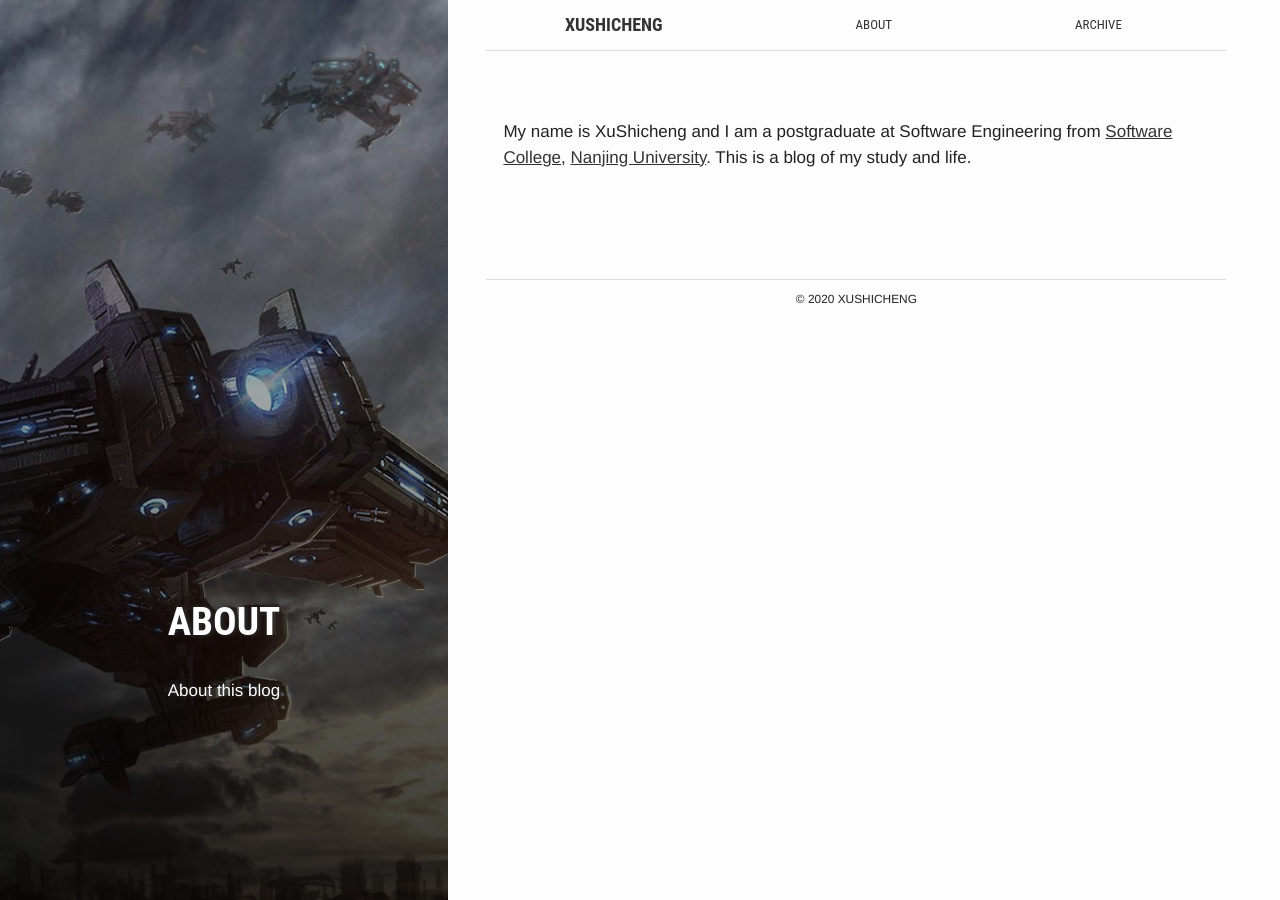
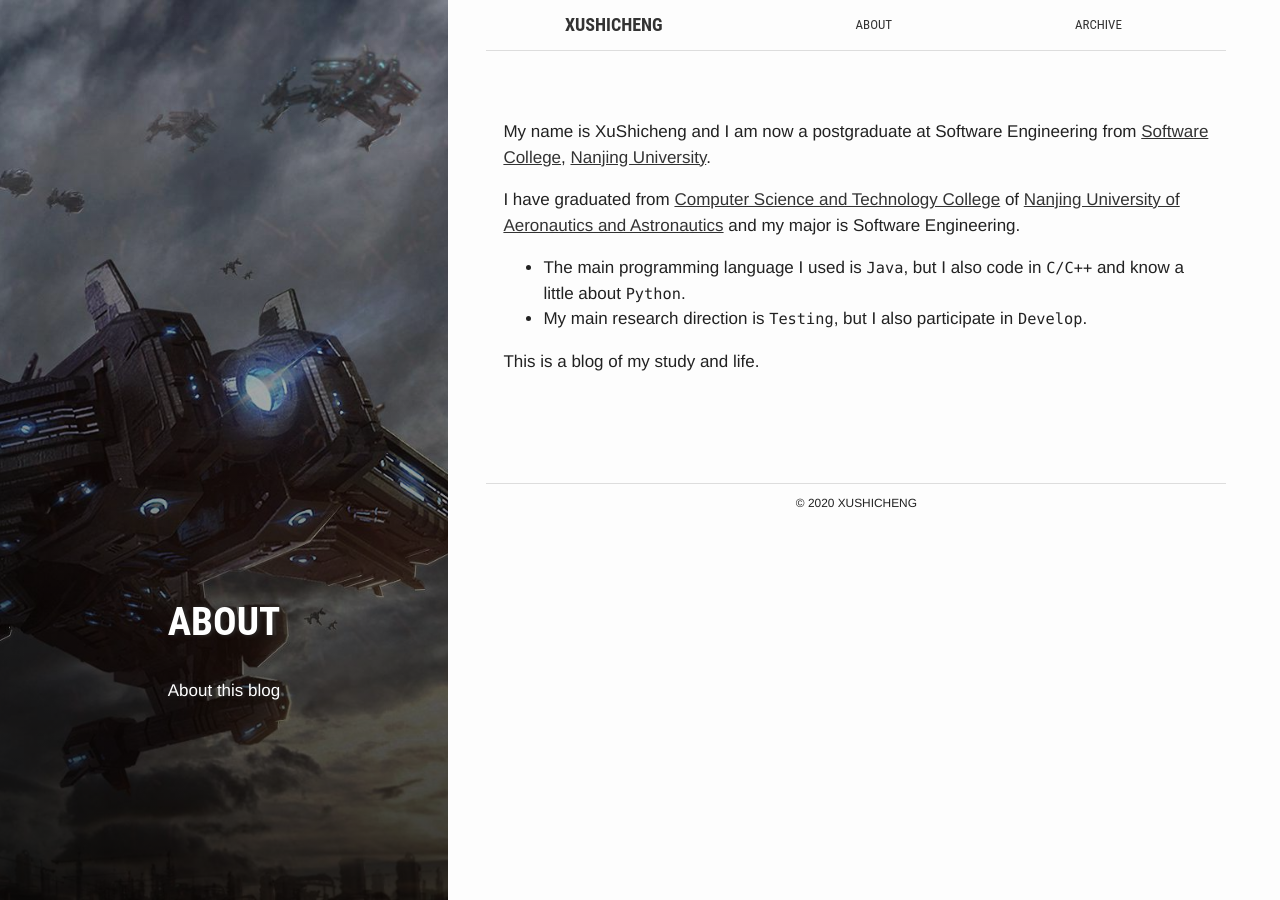
Before and after one commit to PetePro/PetePro.github.io, a Jekyll site: the page built from about.md, in a window 1280 px wide. Built offline with Jekyll 4.4.1, drawn with Linux system fonts in a browser that asks for light colours; some web fonts are replaced.

Commit message:
Update about.md

```diff
--- a/about.md
+++ b/about.md
@@ -8,4 +8,11 @@ summary: "About this blog"
 active: about
 ---
 
-My name is XuShicheng and I am a postgraduate at Software Engineering from <a href="http://software.nju.edu.cn/">Software College</a>, <a href="https://www.nju.edu.cn/">Nanjing University</a>. This is a blog of my study and life.
+My name is XuShicheng and I am now a postgraduate at Software Engineering from <a href="http://software.nju.edu.cn/">Software College</a>, <a href="https://www.nju.edu.cn/">Nanjing University</a>.
+
+I have graduated from <a href="http://cs.nuaa.edu.cn/">Computer Science and Technology College</a> of <a href="http://www.nuaa.edu.cn/">Nanjing University of Aeronautics and Astronautics</a> and my major is Software Engineering.
+
+- The main programming language I used is `Java`, but I also code in `C/C++` and know a little about `Python`.
+- My main research direction is `Testing`, but I also participate in `Develop`.
+
+This is a blog of my study and life.
```
